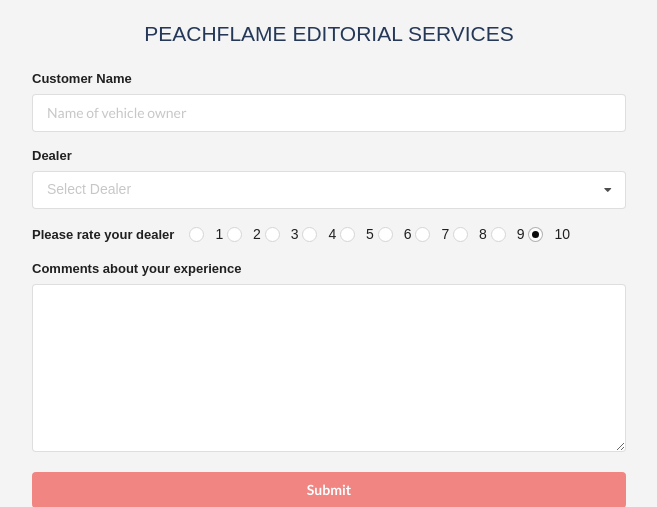
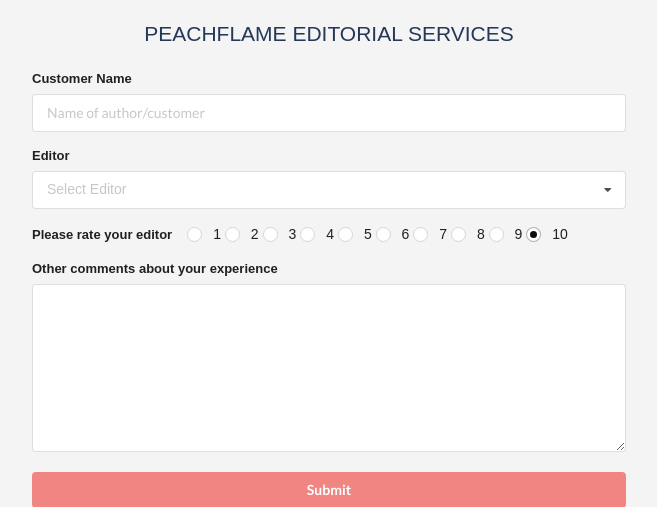
Before and after one commit to acd37/feedback-form, a Flask app: page / in a window 1280 px wide. Shown: the part 165-672 px from the top of the page, without its empty margins (311-968 px from the left). Run offline with Flask 2, Linux system fonts and the light colour scheme; some libraries are stand-ins or nearby versions.

Commit message:
adds readme file and alters text on html

```diff
--- a/templates/index.html
+++ b/templates/index.html
@@ -27,23 +27,23 @@
                     <label>Customer Name</label>
 
                     <div class="ui input">
-                        <input type="text" name="customer" placeholder="Name of vehicle owner" />
+                        <input type="text" name="customer" placeholder="Name of author/customer" />
                     </div>
                 </div>
                 <div class="field">
-                    <label>Dealer</label>
+                    <label>Editor</label>
                     <select name="dealer" multiple="" class="ui fluid dropdown">
-                        <option value="">Select Dealer</option>
-                        <option value="Tom Smith">Tom Smith</option>
-                        <option value="Karen Swanson">Karen Swanson</option>
-                        <option value="Jim Johnson">Jim Johnson</option>
-                        <option value="Shauna Gifford">Shauna Gifford</option>
+                        <option value="">Select Editor</option>
+                        <option value="Tom Smith">Kelsey Down</option>
+                        <option value="Karen Swanson">Alec Down/option>
+                        <option value="Jim Johnson">John Doe</option>
+                        <option value="Shauna Gifford">Jane Doe</option>
                     </select>
                 </div>
 
                 <div class="inline fields">
                     <div class="field">
-                        <label>Please rate your dealer</label>
+                        <label>Please rate your editor</label>
                         <div class="ui radio checkbox">
                             <input type="radio" name="rating" value="1" />
                             <label>1</label>
@@ -88,7 +88,7 @@
                 </div>
 
                 <div class="field">
-                    <label>Comments about your experience</label>
+                    <label>Other comments about your experience</label>
                     <textarea name="comments"></textarea>
                 </div>
                 <input type="submit" value="Submit" class="ui fluid submit button btn" />
```
Also changed, not shown: README.md (added).
